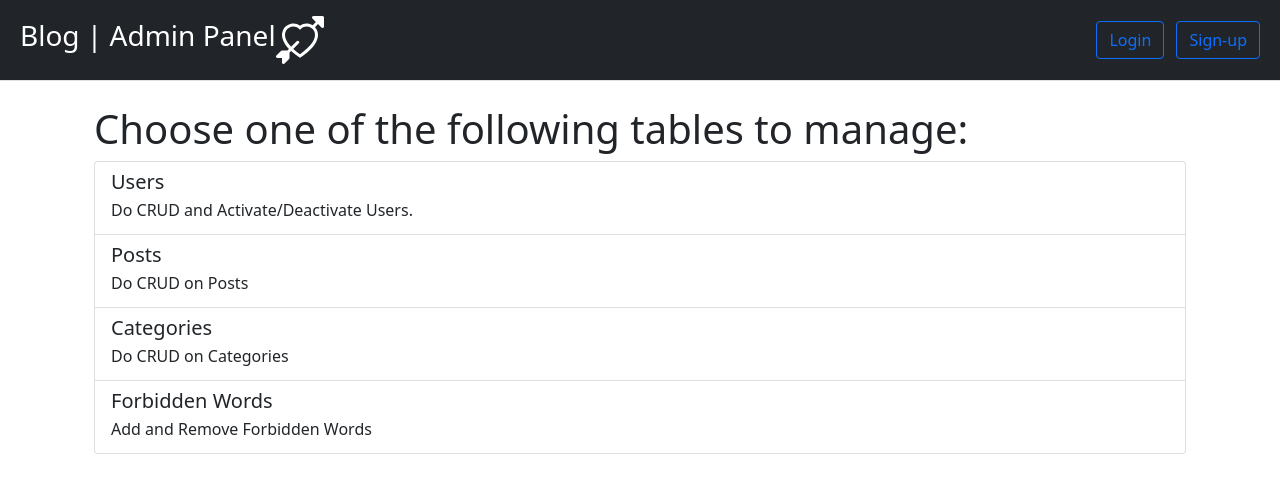
After one commit to Stoon2/Django-Blog, a Django app: page /blog_admin/ in a window 1280 px wide. The commit adds this page. Shown: the top 493 px of the page. Run offline with Django 3.2, Linux system fonts and the light colour scheme.

Commit message:
Added admin panel, with posts panel full template

```diff
--- a/blog_app/urls.py
+++ b/blog_app/urls.py
@@ -9,4 +9,9 @@ urlpatterns = [
     path('post/<int:pk>', PostDetailView.as_view(), name='post-detail'),
     path('signup', views.signup, name='signup'),
     path('add_category/', views.add_cat, name="add_cat"),
+    path('blog_admin/', views.admin_home, name='admin_home'),
+    path('blog_admin/posts', views.admin_posts, name='admin_posts'),
+    path('blog_admin/users', views.admin_users, name='admin_users'),
+    path('blog_admin/forbidden', views.admin_forbidden, name='admin_forbidden'),
+    path('blog_admin/categories', views.admin_categories, name='admin_categories')
 ]
--- a/blog_app/views.py
+++ b/blog_app/views.py
@@ -22,10 +22,22 @@ from django.shortcuts import render
 from .models import Post , Forbiddenword
 from django.views.generic import ListView, DetailView
 
+def admin_home(request):
+    return render(request, 'admin/admin_home.html')
 
+def admin_posts(request):
+    posts = Post.objects.all()
+    context = {'posts': posts}
+    return render(request, 'admin/posts_panel.html', context)
 
+def admin_users(request):
+    return render(request, 'admin/users_panel.html')
 
+def admin_categories(request):
+    return render(request, 'admin/categories_panel.html')
 
+def admin_forbidden(request):
+    return render(request, 'admin/forbidden_panel.html')
 # Create your views here.
 #def home(request):
     # Example of normal function below:
--- /dev/null
+++ b/templates/admin/admin_home.html
@@ -0,0 +1,33 @@
+{% extends 'admin/base.html' %}
+
+{% block main_block %}
+<div class="container-fluid">
+    <h1>Choose one of the following tables to manage:</h1>
+    <div class="list-group">
+        <a href="{% url 'admin_users' %}" class="list-group-item list-group-item-action">
+          <div class="d-flex w-100 justify-content-between">
+            <h5 class="mb-1">Users</h5>
+          </div>
+          <p class="mb-1">Do CRUD and Activate/Deactivate Users.</p>
+        </a>
+        <a href="{% url 'admin_posts' %}" class="list-group-item list-group-item-action">
+          <div class="d-flex w-100 justify-content-between">
+            <h5 class="mb-1">Posts</h5>
+          </div>
+          <p class="mb-1">Do CRUD on Posts</p>
+        </a>
+        <a href="{% url 'admin_categories' %}" class="list-group-item list-group-item-action">
+          <div class="d-flex w-100 justify-content-between">
+            <h5 class="mb-1">Categories</h5>
+          </div>
+          <p class="mb-1">Do CRUD on Categories</p>
+        </a>
+        <a href="{% url 'admin_forbidden' %}" class="list-group-item list-group-item-action">
+            <div class="d-flex w-100 justify-content-between">
+              <h5 class="mb-1">Forbidden Words</h5>
+            </div>
+            <p class="mb-1">Add and Remove Forbidden Words</p>
+          </a>
+      </div>
+</div>
+{% endblock %}
--- /dev/null
+++ b/templates/admin/base.html
@@ -0,0 +1,21 @@
+<!DOCTYPE html>
+<html>
+    <head>
+        <meta charset="utf-8">
+        <meta http-equiv="X-UA-Compatible" content="IE=edge">
+        <title>Admin Panel</title>
+        <meta name="description" content="">
+        <meta name="viewport" content="width=device-width, initial-scale=1">
+        <link href="https://cdn.jsdelivr.net/npm/bootstrap@5.1.3/dist/css/bootstrap.min.css" rel="stylesheet" integrity="sha384-1BmE4kWBq78iYhFldvKuhfTAU6auU8tT94WrHftjDbrCEXSU1oBoqyl2QvZ6jIW3" crossorigin="anonymous">
+    </head>
+    <body>
+        {% include 'admin/header.html' %}
+
+        <main class="container my-3">
+            {% block main_block %}
+            {% endblock %}
+        </main>
+
+        <!-- {% include 'blog_app/footer.html' %} -->
+    </body>
+</html>
--- /dev/null
+++ b/templates/admin/header.html
@@ -0,0 +1,45 @@
+<style>
+  .name
+  {
+    display: none;
+  }
+</style>
+
+
+<header class="d-flex flex-wrap align-items-center justify-content-evenly justify-content-md-center py-3 mb-4 border-bottom bg-dark">
+      <a href="/blog_admin" class="d-flex align-items-center col-md-3 mb-2 mb-md-0 text-dark text-decoration-none">
+        <h3 style="color: white;">Blog | Admin Panel</h3>
+        <svg style="width: 3rem; height: 3rem; color:white;" xmlns="http://www.w3.org/2000/svg" width="16" height="16" fill="currentColor" class="bi bi-arrow-through-heart" viewBox="0 0 16 16">
+          <path fill-rule="evenodd" d="M2.854 15.854A.5.5 0 0 1 2 15.5V14H.5a.5.5 0 0 1-.354-.854l1.5-1.5A.5.5 0 0 1 2 11.5h1.793l.53-.53c-.771-.802-1.328-1.58-1.704-2.32-.798-1.575-.775-2.996-.213-4.092C3.426 2.565 6.18 1.809 8 3.233c1.25-.98 2.944-.928 4.212-.152L13.292 2 12.147.854A.5.5 0 0 1 12.5 0h3a.5.5 0 0 1 .5.5v3a.5.5 0 0 1-.854.354L14 2.707l-1.006 1.006c.236.248.44.531.6.845.562 1.096.585 2.517-.213 4.092-.793 1.563-2.395 3.288-5.105 5.08L8 13.912l-.276-.182a21.86 21.86 0 0 1-2.685-2.062l-.539.54V14a.5.5 0 0 1-.146.354l-1.5 1.5Zm2.893-4.894A20.419 20.419 0 0 0 8 12.71c2.456-1.666 3.827-3.207 4.489-4.512.679-1.34.607-2.42.215-3.185-.817-1.595-3.087-2.054-4.346-.761L8 4.62l-.358-.368c-1.259-1.293-3.53-.834-4.346.761-.392.766-.464 1.845.215 3.185.323.636.815 1.33 1.519 2.065l1.866-1.867a.5.5 0 1 1 .708.708L5.747 10.96Z"/>
+        </svg>
+      </a>
+
+
+       <div class="col-md-3 text-end notlogged" style="margin-left: 600px;"  >
+        <a class="btn btn-outline-primary me-2" href="{% url 'login' %}">Login</a>
+        <a class="btn btn-outline-primary" href="{% url 'signup' %}">Sign-up</a>
+      </div>
+
+      <div  style="margin-left: 600px;" class="logged">
+        <a href="{% url 'add_cat' %}">add category</a>
+        <span style="font-size: 18px ;color:white;">Hello,{{request.user}}<span>
+        <span><a style="font-size: 18px ;color:white;" href="{% url 'logout' %}">Logout</a></span>
+      </div>
+
+    </header>
+    <script>
+      notlogged=document.getElementsByClassName('notlogged')
+      logged=document.getElementsByClassName('logged')
+      var data="{{request.user}}"
+      console.log(data)
+      if (data === 'AnonymousUser')
+          {
+            document.getElementsByClassName("logged")[0].style.display="none";
+
+          }
+      else
+        {
+          document.getElementsByClassName("notlogged")[0].style.display="none";
+         }
+
+    </script>
--- a/templates/blog_app/post.html
+++ b/templates/blog_app/post.html
@@ -3,7 +3,7 @@
 {% block main_block %}
     <article>
         <figure>
-         <img src="https://placebear.com/1280/720https://placebear.com/1280/720" class="rounded" alt="{{post.title}}">
+         <img src="https://placebear.com/1280/720" class="rounded" alt="{{post.title}}">
         </figure>
         <div class="mt-3">
             <h1>{{post.title}}</h1>
```
Also changed, not shown: templates/admin/categories_panel.html (added, +9 -0 lines), templates/admin/forbidden_panel.html (added, +9 -0 lines), templates/admin/posts_panel.html (added, +26 -0 lines), templates/admin/users_panel.html (added, +9 -0 lines).
